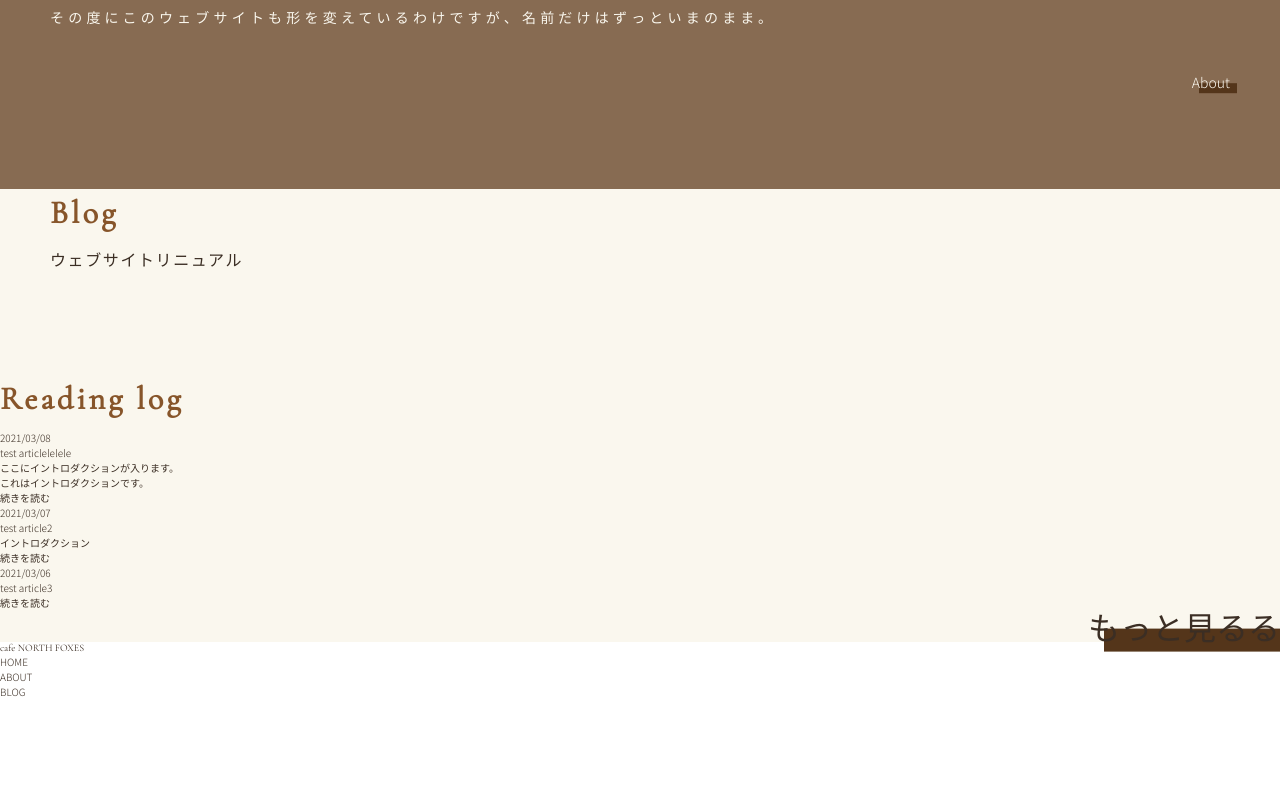
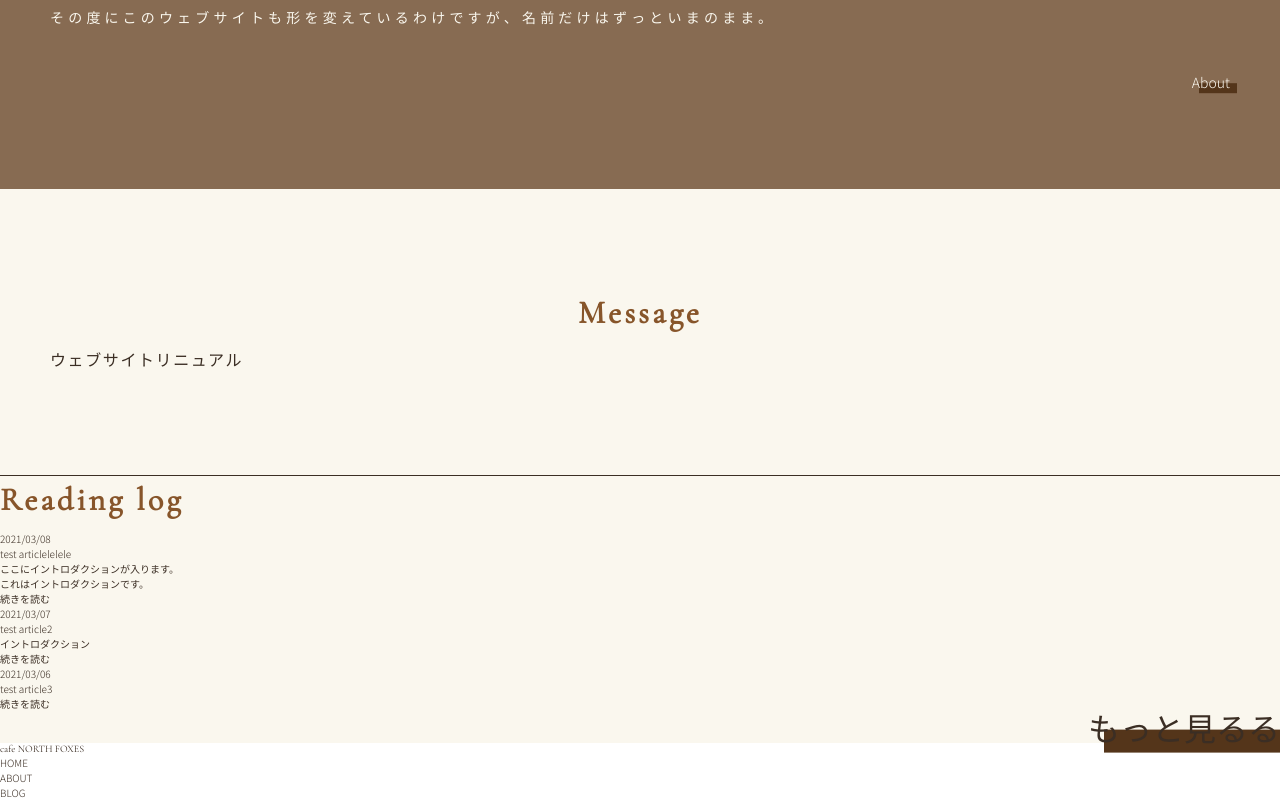
Before and after one commit to masayuki-abe/nuxtjs, a Nuxt app: page / in a window 1280 px wide. Shown: the part 1085-1885 px from the top of the page. Before the commit the page ends 1784 px from the top, so only its background shows below. Built offline with nearby package versions, Linux system fonts and the light colour scheme.

Commit message:
フロントページbox02を修正

```diff
--- a/components/templates/FrontPage.vue
+++ b/components/templates/FrontPage.vue
@@ -22,7 +22,7 @@
       <TitSection
         titleTag="h3"
         titleClass="serif"
-        titleText="Blog"
+        titleText="Message"
         class="tit-section"
       />
       <FrontPickup
@@ -96,4 +96,29 @@ export default{
     @include fontSet(14,14,0,$tab);
   }
 }
+
+
+
+#box02{
+  border-bottom: 1px $darkBrown solid;
+  .common-box{
+    padding-top: per(60,$tab);
+    h3{
+      @include ta(center);
+    }
+    .front-pickup{
+      dt{
+        position: relative;
+        padding-bottom: 3em;
+        @include ta(center);
+        &:after{
+          content: "＋";
+          position: absolute;
+          right: 0;
+          bottom: 0;
+        }
+      }
+    }
+  }
+}
 </style>
```
